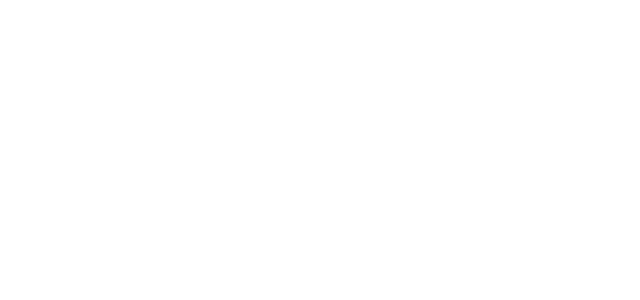
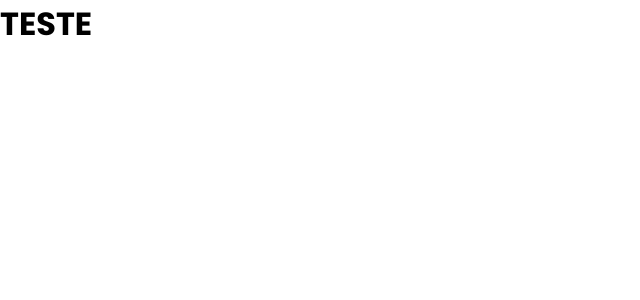
Before and after one commit to noahmeercy/dashboard-chiaperini, a React (Vite) app: page /gerenciamento-epi in a window 1280 px wide. Before the commit this address had no page. Shown: the top 300 px of the page, without its empty margins (0-640 px from the left). Built offline with nearby package versions, Linux system fonts and the light colour scheme.

Commit message:
Dashboard GCE
Criação da pasta de Gerenciamento de EPI

```diff
--- a/src/App.jsx
+++ b/src/App.jsx
@@ -4,6 +4,7 @@
 import ListarUsuarios from "./containers/Lista/lista"
 import DashboardHome from "./containers/DashboardHome/dashboardHome"
 import AlmoxarifadoHome from "./containers/AlmoxarifadoHome/almoxarifadohome"
+import GerenciamentoEpi from "./containers/GerenciamentoEpi/gerenciamentoepi"
 function App() {
 
     return (
@@ -13,7 +14,8 @@
                 <Route path="/Cadastro" element={<Cadastro/>} />
                 <Route path="/listar-usuarios" element={<ListarUsuarios/>} />
                 <Route path="/dashboard-home" element={<DashboardHome/>} />
-                <Route path="/almoxarifado-home" element={<AlmoxarifadoHome/>}/>
+                <Route path="/almoxarifado-home" element={<AlmoxarifadoHome/>} />
+                <Route path="/gerenciamento-epi" element={<GerenciamentoEpi/>} />
             </Routes>
         </BrowserRouter>
     )
--- /dev/null
+++ b/src/containers/GerenciamentoEpi/gerenciamentoepi.css
@@ -0,0 +1,3 @@
+.teste0101 {
+    color: black;
+}
--- /dev/null
+++ b/src/containers/GerenciamentoEpi/gerenciamentoepi.jsx
@@ -0,0 +1,14 @@
+import "./gerenciamentoepi.css"
+
+
+
+
+function GerenciamentoEpi () {
+    return (
+        <main className="teste0101">
+            <h1>TESTE</h1>
+        </main>
+    )
+}
+
+export default GerenciamentoEpi
```
